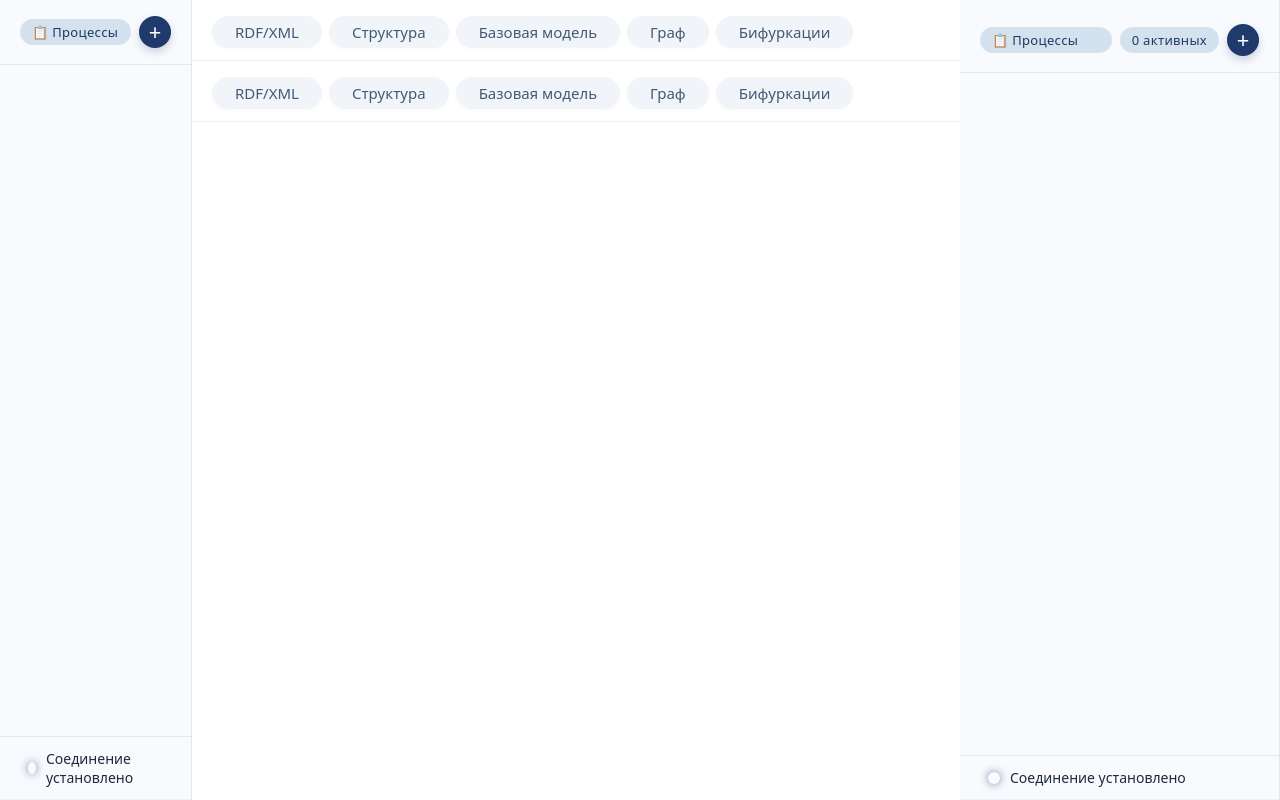
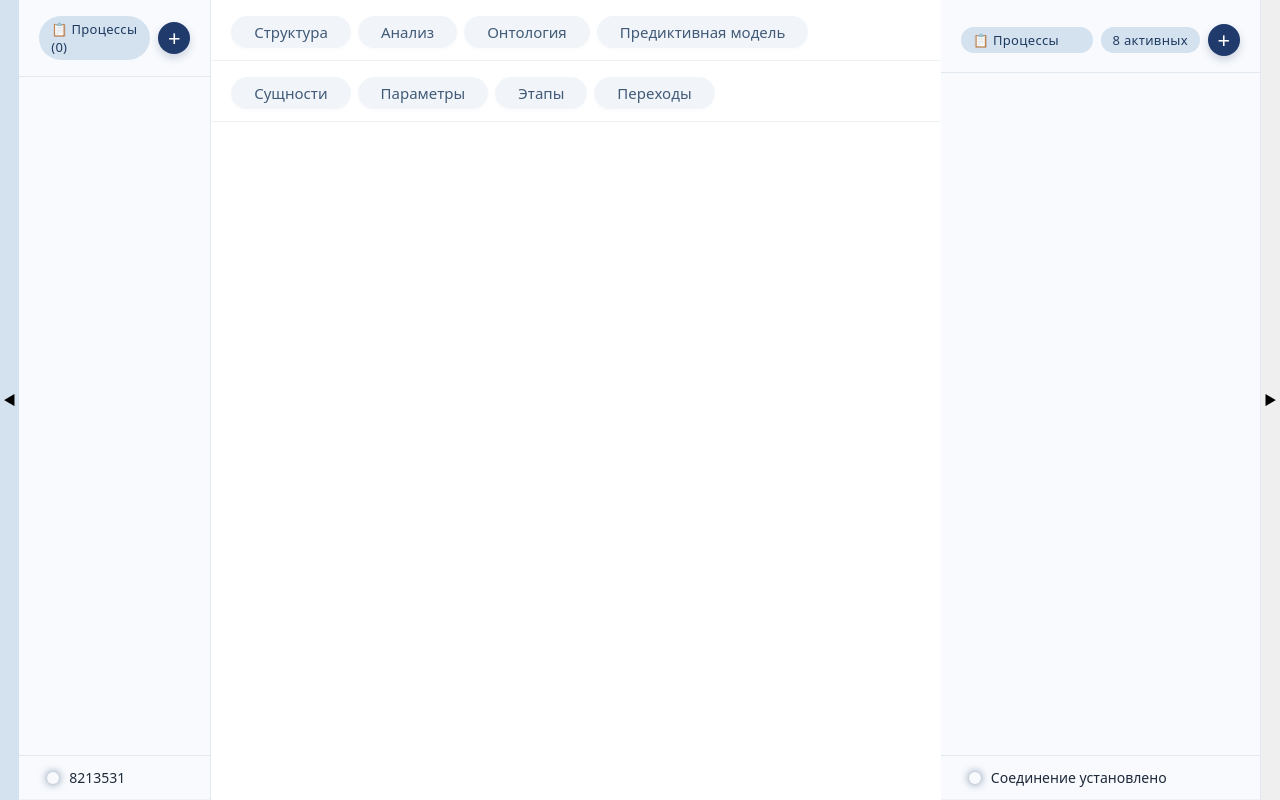
Before and after one commit to AndreyKoposov/Grafinya, a FastAPI app: template src/static/templates/index.html in a window 1280 px wide. Run offline with FastAPI, Linux system fonts and the light colour scheme; the template is opened without the code that fills it, so the values that code supplies are empty; parts of the project's set-up code (start-up, migrations or seed data) failed here and were passed over.

Commit message:
hidebars buttons

```diff
--- a/src/static/css/main.css
+++ b/src/static/css/main.css
@@ -180,6 +180,17 @@
     border-top: 1px solid #e2e8f0;
     font-size: 13px;
     color: #6a7f9f;
+}
+
+.hide-sidebar-btn {
+    border: none;
+    width: 1.5%;
+}
+
+.hide-sidebar-btn:hover {
+    border: none;
+    background: #d4e2f0;
+    width: 1.5%;
 }
 
 /* Правый основной блок */
--- a/src/static/templates/index.html
+++ b/src/static/templates/index.html
@@ -9,10 +9,14 @@
 </head>
 <body>
     <div class="app">
+        <!-- Кнопка скрытия левой панели-->
+        <button class="hide-sidebar-btn" id="hide-leftbar-btn">
+            <span>◀</span>
+        </button>
         <!-- Левая колонка: список процессов в стиле чатов -->
         <div id="process-list" class="process-list">
            <div class="process-list-header">
-               <span>📋 Процессы</span>
+               <span id="processCount">📋 Процессы (3)</span>
                <button class="add-process-btn" id="addProcessBtn" title="Добавить новый процесс">+</button>
            </div>
            <div class="process-items" id="processItems">
@@ -21,26 +25,24 @@
            <!-- Индикатор состояния соединения -->
             <div class="connection-status process-footer" id="connectionStatus">
                 <div class="status-indicator" id="statusIndicator"></div>
-                <span class="status-text" id="statusText">Соединение установлено</span>
+                <span class="status-text" id="loginText">8213531</span>
             </div>
         </div>
         <!-- Центральная колонка: кнопки + контент -->
         <div class="main-panel">
-            <!-- Шесть кнопок -->
+            <!-- Кнопки основного меню-->
             <div class="button-bar">
-                <button class="tab-btn" id="btn2">RDF/XML</button>
-                <button class="tab-btn" id="btn3">Структура</button>
-                <button class="tab-btn" id="btn4">Базовая модель</button>
-                <button class="tab-btn" id="btn5">Граф</button>
-                <button class="tab-btn" id="btn6">Бифуркации</button>
+                <button class="tab-btn" id="btn1">Структура</button>
+                <button class="tab-btn" id="btn2">Анализ</button>
+                <button class="tab-btn" id="btn3">Онтология</button>
+                <button class="tab-btn" id="btn4">Предиктивная модель</button>
             </div>
-            <!-- Шесть кнопок -->
+            <!-- Кнопки под-меню -->
             <div class="button-bar">
-                <button class="tab-btn" id="btn2">RDF/XML</button>
-                <button class="tab-btn" id="btn3">Структура</button>
-                <button class="tab-btn" id="btn4">Базовая модель</button>
-                <button class="tab-btn" id="btn5">Граф</button>
-                <button class="tab-btn" id="btn6">Бифуркации</button>
+                <button class="tab-btn">Сущности</button>
+                <button class="tab-btn">Параметры</button>
+                <button class="tab-btn">Этапы</button>
+                <button class="tab-btn">Переходы</button>
             </div>
 
             <!-- Динамический контент -->
@@ -63,6 +65,10 @@
                 <span class="status-text" id="statusText">Соединение установлено</span>
             </div>
         </div>
+        <!-- Кнопка скрытия правой панели-->
+        <button class="hide-sidebar-btn" id="hide-rightbar-btn">
+            <span>▶</span>
+        </button>
     </div>
 
     <script src="/static/js/main.js"></script>
```
Also changed, not shown: src/static/js/main.js (+33 -16 lines).
